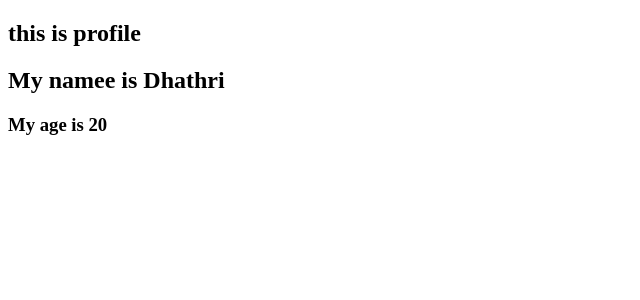
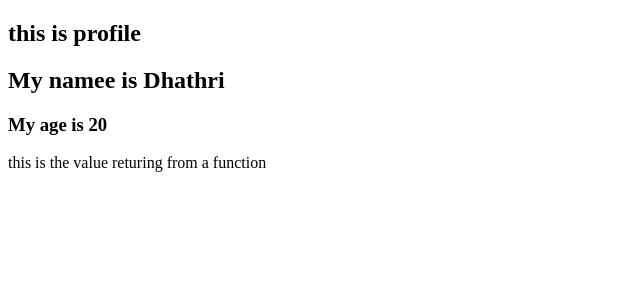
Before and after one commit to Dhathri128/React-Practice, a React (Vite) app in the folder second-project/: page / in a window 1280 px wide. Shown: the top 300 px of the page, without its empty margins (0-640 px from the left). Built offline with nearby package versions, Linux system fonts and the light colour scheme.

Commit message:
practiced how to get data from functions and displaying it on broswer

```diff
--- a/second-project/src/App.jsx
+++ b/second-project/src/App.jsx
@@ -1,6 +1,7 @@
 
 import './App.css'
-import Profile from './components/Profile'
+import Profile from './components/profile'
+import FunctionDataGetting from './components/FunctionDataGetting'
 
 
 function App() {
@@ -10,6 +11,7 @@ function App() {
     <>
       <h2>this is profile</h2>
       <Profile />
+      <FunctionDataGetting />
     </>
   )
 }
--- /dev/null
+++ b/second-project/src/components/FunctionDataGetting.jsx
@@ -0,0 +1,33 @@
+
+function FunctionDataGetting() {
+    const getGreeting = ()=>{
+        return "this is the value returing from a function";
+    };
+    const result = getGreeting();
+
+    return(
+        <div>
+
+            {result}
+        </div>
+    )
+}
+
+export default FunctionDataGetting
+
+/*
+
+function FunctionDataGetting() {
+    const getGreeting = () => {
+        return "this is the value returning from a function";
+    };
+
+    return (
+        <div>
+            {getGreeting()}
+        </div>
+    );
+}
+
+export default FunctionDataGetting;
+*/
```
